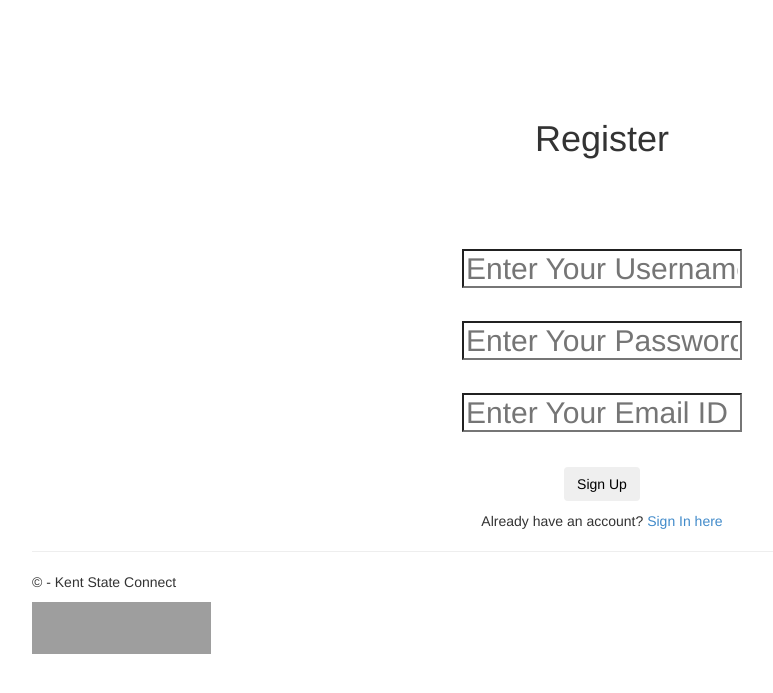
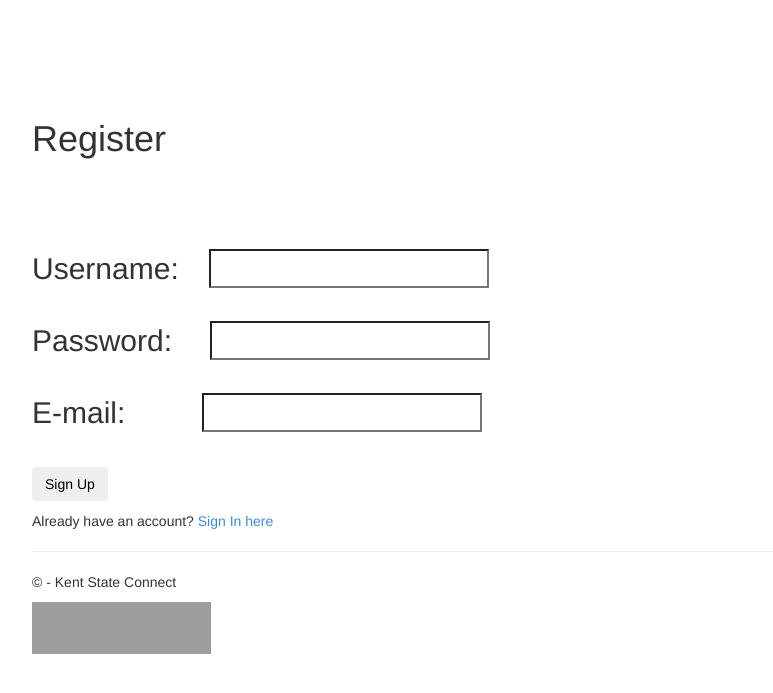
Before and after one commit to justintclark/Kent-State-Connect, a Flask app: page /register in a window 1280 px wide. Shown: the part 51-744 px from the top of the page, without its empty margins (38-811 px from the left). Run offline with Flask 2, Linux system fonts and the light colour scheme; some libraries are stand-ins or nearby versions; grey boxes are pictures that could not be loaded.

Commit message:
Updated Login and Register pages

```diff
--- a/KentStateConnect/templates/register.html
+++ b/KentStateConnect/templates/register.html
@@ -8,17 +8,17 @@
         <link rel="stylesheet" href="{{ url_for('static', filename='style.css') }}">
     </head>
     <body></br></br></br></br></br>
-        <div align="center">
-          <div align="center" class="border">
+        <div align="left">
+          <div align="left" class="border">
              <div class="header">
                 <h1 class="word">Register</h1>
              </div></br></br></br>
             <h2 class="word">
                 <form action="{{ url_for('register') }}" method="post">
                   <div class="msg">{{ msg }}</div>
-                    <input id="username" name="username" type="text" placeholder="Enter Your Username" class="textbox"/></br></br>
-                    <input id="password" name="password" type="password" placeholder="Enter Your Password" class="textbox"/></br></br>
-                    <input id="email" name="email" type="text" placeholder="Enter Your Email ID" class="textbox"/></br></br>
+                    Username:　<input id="username" name="username" type="text" class="textbox"/></br></br>
+                    Password:　 <input id="password" name="password" type="password"  class="textbox"/></br></br>
+                    E-mail: 　 　<input id="email" name="email" type="text" class="textbox"/></br></br>
                     <input type="submit" class="btn" value="Sign Up"></br>
                 </form>
             </h2>
```
Also changed, not shown: KentStateConnect/templates/login.html (+4 -4 lines).
